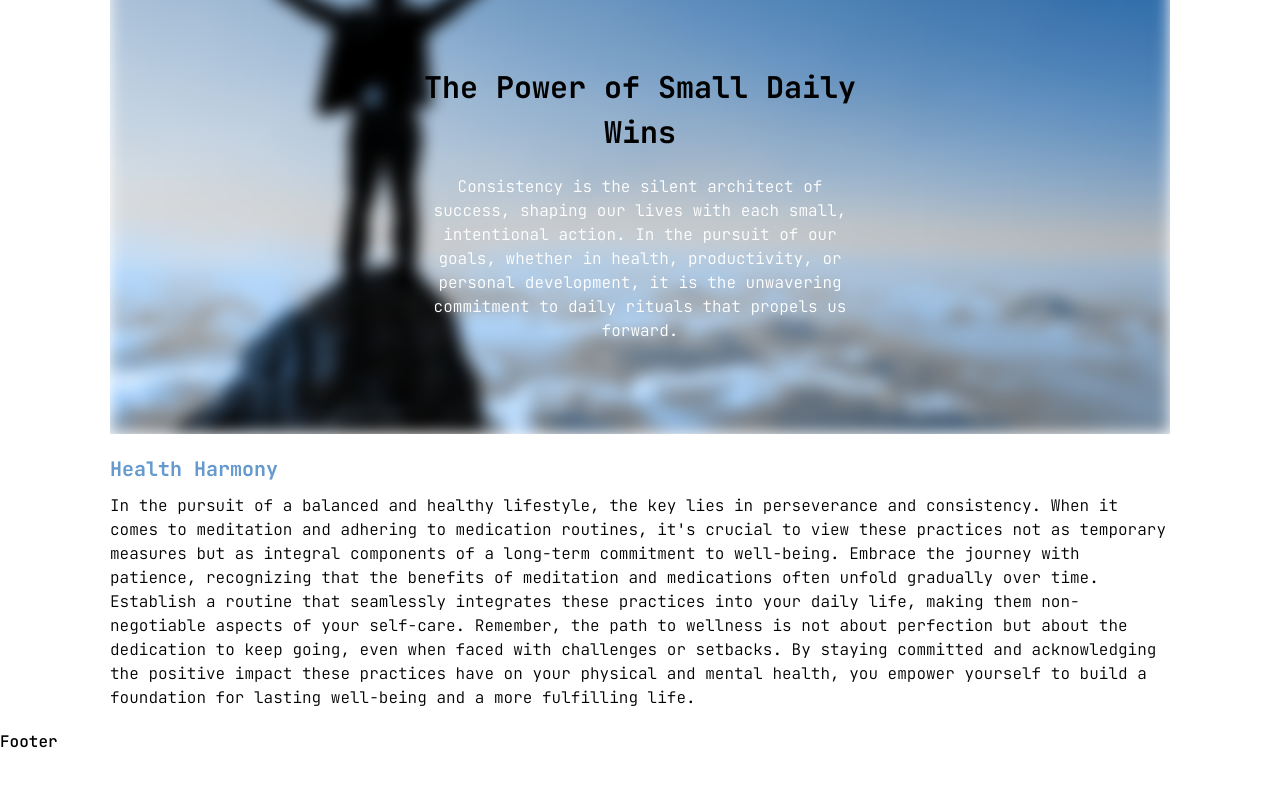
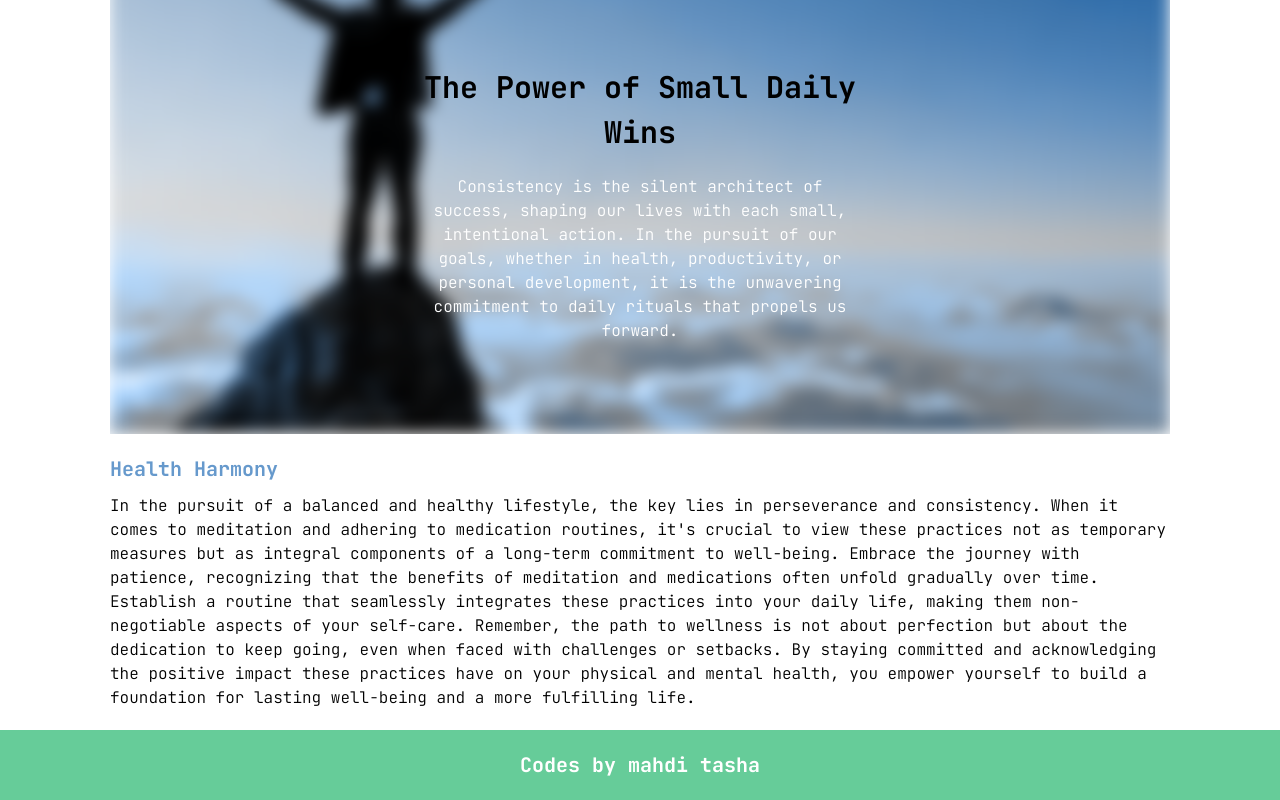
Before and after one commit to tasha-dev/i-will-be-good-web, a Next.js app: page / in a window 1280 px wide. Shown: the part 1926-2726 px from the top of the page. Before the commit the page ends 2680 px from the top, so only its background shows below. Built offline with nearby package versions, Linux system fonts and the light colour scheme; no server answers.

Commit message:
added footer to page component

```diff
--- a/component/pageComponent.tsx
+++ b/component/pageComponent.tsx
@@ -8,6 +8,7 @@ import { usePathname, useRouter } from "next/navigation";
 import { ReactNode } from "react";
 import HeaderComponent from "./headerComponent";
 import ContainerComponent from "@/chunk/containerComponent";
+import TitleComponent from "@/chunk/titleComponent";
 
 // Defining type of props
 interface propsType {
@@ -39,7 +40,11 @@ export default function PageComponent({children, noMargin = false, loginRequired
          <ContainerComponent className={(!noMargin) ? "lg:mt-[100px] mt-0" : ''}>
            {children}
          </ContainerComponent>
-         <h1>Footer</h1>
+         <footer className="bg-themeGreen">
+          <ContainerComponent>
+            <TitleComponent tier={1} noMargin theme="white" className="text-center">Codes by mahdi tasha</TitleComponent>
+          </ContainerComponent>
+         </footer>
       </div>
     );
   }
```
